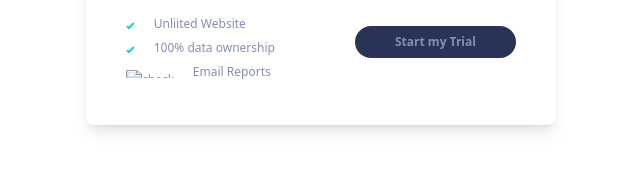
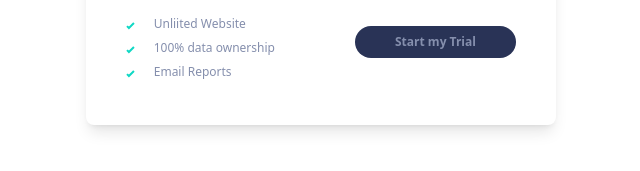
Before and after one commit to Orezioghene/Interactive_pricing_component, a plain HTML site: page index.html in a window 1280 px wide. Shown: the part 483-654 px from the top of the page, 384-1024 px from the left. Drawn offline with nearby package versions, Linux system fonts and the light colour scheme.

Commit message:
morecommit

```diff
--- a/index.html
+++ b/index.html
@@ -85,7 +85,7 @@
       <ul class=" grid justify-center text-GrayishBlue(Text) mt-4 text-sm lg:text-xs lg:leading-5">
         <li class="flex mt-2"><img src=".\images\icon-check.svg" alt="check " class="h-2" > <h5 class="-mt-2 mb-3">&nbsp &nbsp &nbsp Unliited Website</h5></li>
         <li class="flex "><img src=".\images\icon-check.svg" alt="check" class="h-2"> <h5 class="-mt-2 mb-3"> &nbsp &nbsp &nbsp 100% data ownership</h5> </li>
-        <li class="flex  "><img src=".images\icon-check.svg" alt="check" class="h-2"> <h5 class="-mt-2 mb-3"> &nbsp &nbsp &nbsp Email Reports</h5></li>
+        <li class="flex  "><img src=".\images\icon-check.svg" alt="check" class="h-2"> <h5 class="-mt-2 mb-3"> &nbsp &nbsp &nbsp Email Reports</h5></li>
       </ul>
       <div class="but flex justify-center"><button type="button"class="bg-DarkDesaturatedBlue(Text&CTABackground) text-center text-GrayishBlue(Text) py-2 px-10 rounded-2xl mt-7 text-xs font-bold lg:h-8 lg:py-0.5  "> Start my Trial</button></div>
     </div>
```
Also changed, not shown: pattern-circles.svg (deleted).
